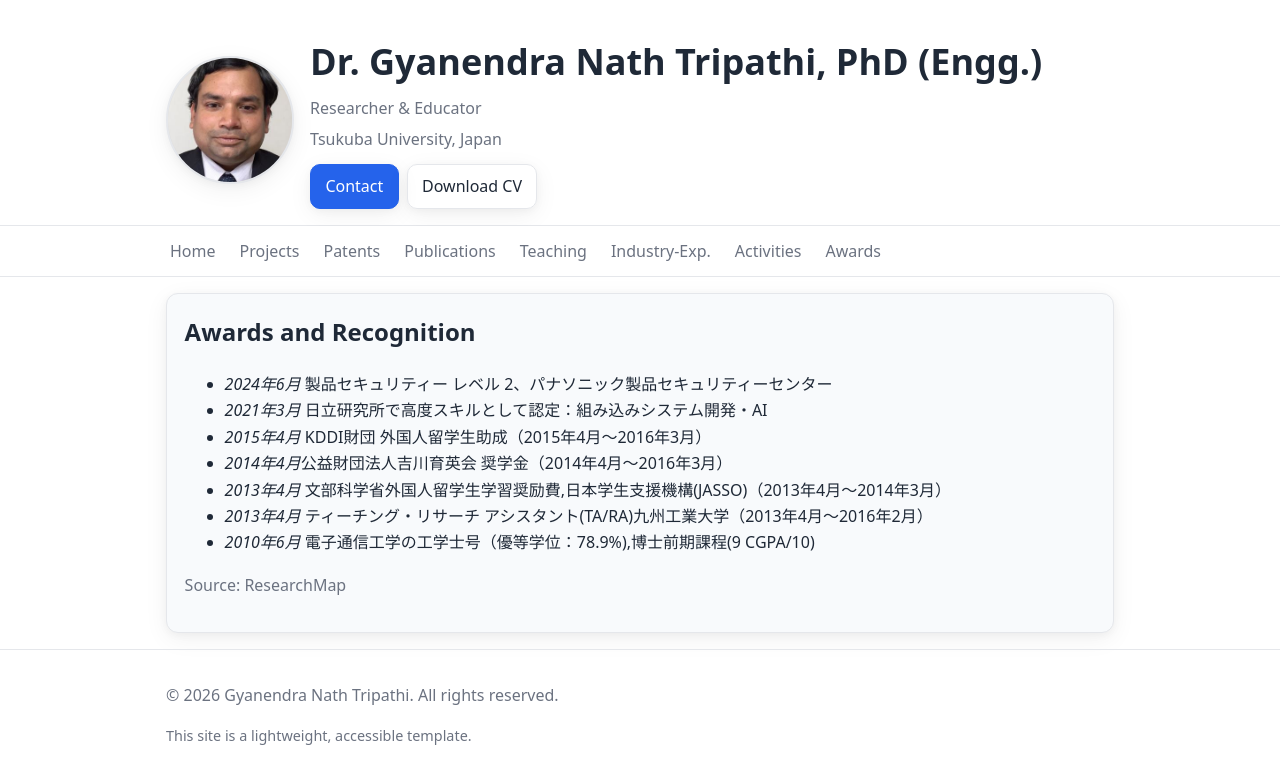
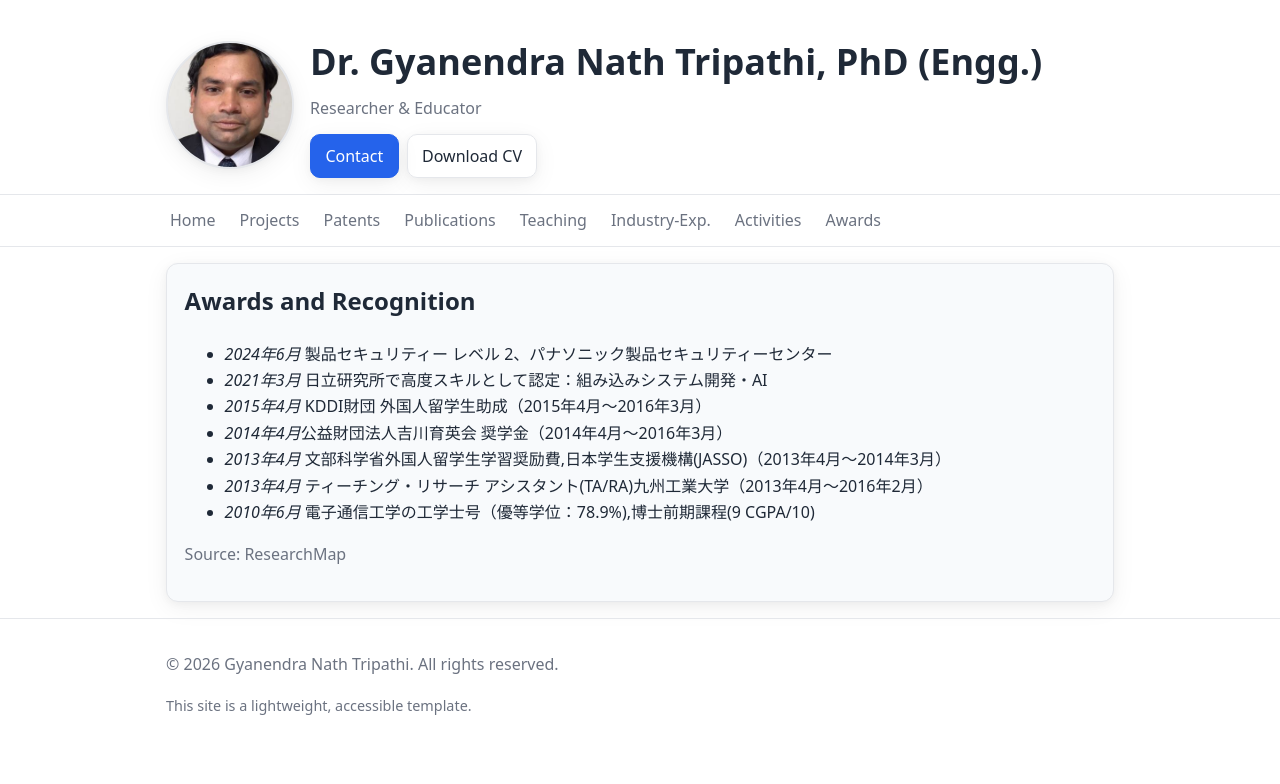
Before and after one commit to gyanendra2004/tripathi.gyanendra.io, a plain HTML site: page awards.html in a window 1280 px wide. Drawn offline with Linux system fonts and the light colour scheme.

Commit message:
Comment out affiliation in awards.html
Comment out the affiliation paragraph for Dr. Gyanendra Nath Tripathi.

```diff
--- a/awards.html
+++ b/awards.html
@@ -6,7 +6,7 @@
     <div>
       <h1 class="name">Dr. Gyanendra Nath Tripathi, PhD (Engg.)</h1>
       <p class="title">Researcher &amp; Educator</p>
-      <p class="affiliation">Tsukuba University, Japan</p>
+      <!-- <p class="affiliation">Tsukuba University, Japan</p>-->
       <div class="actions">
         <a class="btn primary" href="contact.html">Contact</a>
         <a class="btn" href="assets/CV_GyanendraNathTripathi.pdf" download>Download CV</a>
```
